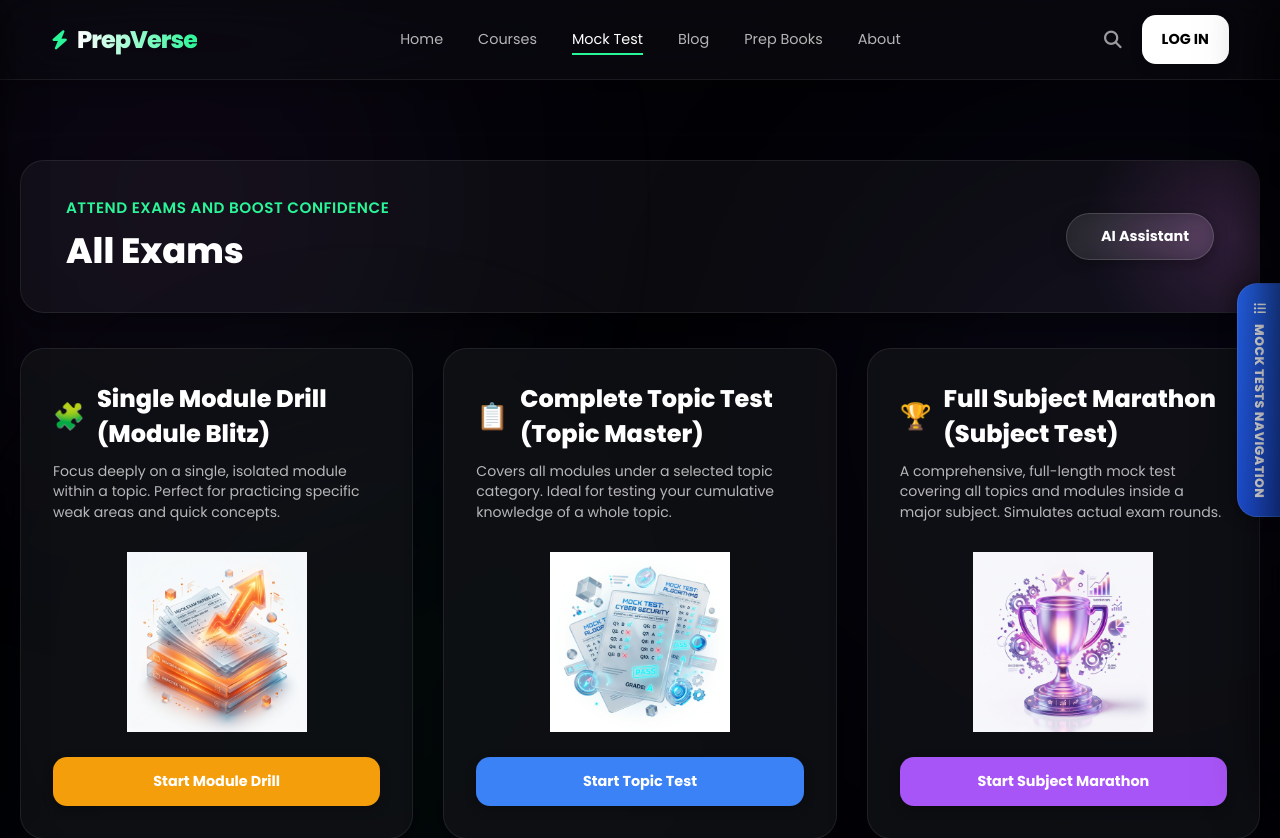
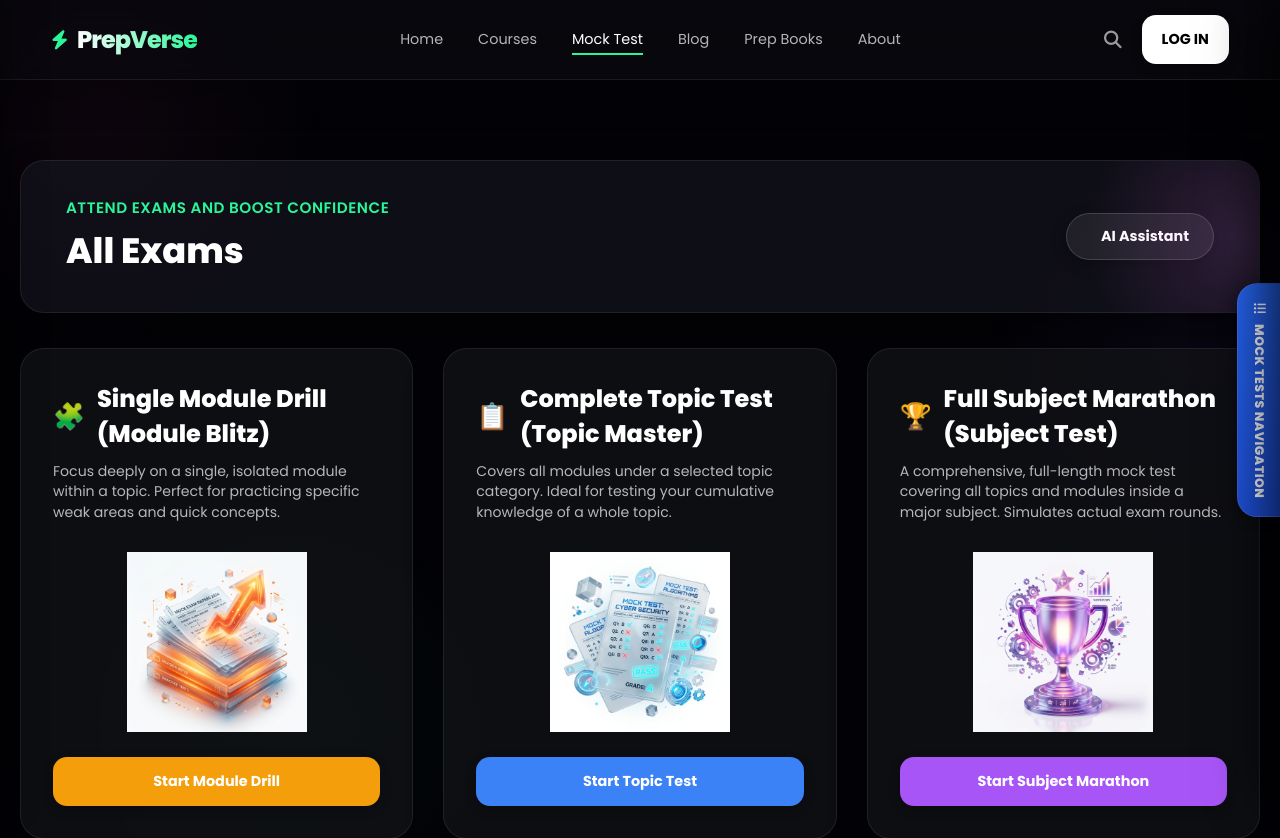
Before and after one commit to asheeshkumarshuklaec1037/PrepVerse, a Django app: page /mock-test/ in a window 1280 px wide. Shown: the top 838 px of the page. Run offline with Django 5.2, Linux system fonts and the light colour scheme.

Commit message:
Make mock test page lightweight for smooth loading

```diff
--- a/static/css/pages/mock_tests.css
+++ b/static/css/pages/mock_tests.css
@@ -13,33 +13,27 @@ body {
 
 .glow-patch {
     position: fixed;
-    width: 600px;
-    height: 600px;
+    width: 450px;
+    height: 450px;
     border-radius: 50%;
     z-index: -1;
-    filter: blur(140px);
+    opacity: 0.4;
     pointer-events: none;
-    transform: translateZ(0);
-    -webkit-backface-visibility: hidden;
-    backface-visibility: hidden;
 }
 .glow-patch-left {
     top: -100px;
     left: -120px;
-    background: radial-gradient(circle, rgba(236, 72, 153, 0.15) 0%, rgba(139, 92, 246, 0.12) 40%, transparent 70%);
-    opacity: 0.8;
+    background: radial-gradient(circle, rgba(236, 72, 153, 0.12) 0%, transparent 70%);
 }
 .glow-patch-right {
     top: 15%;
     right: -150px;
-    background: radial-gradient(circle, rgba(139, 92, 246, 0.18) 0%, rgba(30, 27, 75, 0.2) 50%, transparent 70%);
-    opacity: 0.85;
+    background: radial-gradient(circle, rgba(139, 92, 246, 0.12) 0%, transparent 70%);
 }
 .glow-patch-bottom-left {
     bottom: -150px;
     left: 5%;
-    background: radial-gradient(circle, rgba(42, 245, 152, 0.12) 0%, transparent 70%);
-    opacity: 0.75;
+    background: radial-gradient(circle, rgba(42, 245, 152, 0.1) 0%, transparent 70%);
 }
 
 /* Layout Container */
@@ -52,9 +46,7 @@ body {
 
 /* Top Banner Card */
 .top-banner {
-    background: rgba(255, 255, 255, 0.04);
-    backdrop-filter: blur(16px);
-    -webkit-backdrop-filter: blur(16px);
+    background: rgba(20, 20, 30, 0.7);
     border-radius: 24px;
     padding: 35px 45px;
     margin-bottom: 35px;
@@ -65,9 +57,6 @@ body {
     border: 1px solid rgba(255, 255, 255, 0.08);
     position: relative;
     overflow: hidden;
-    transform: translateZ(0);
-    -webkit-backface-visibility: hidden;
-    backface-visibility: hidden;
 }
 .top-banner::before {
     content: '';
@@ -106,7 +95,6 @@ body {
     align-items: center;
     gap: 10px;
     box-shadow: 0 4px 15px rgba(0, 0, 0, 0.3);
-    backdrop-filter: blur(10px);
     transition: all 0.3s ease;
 }
 .ai-assistant-btn:hover {
@@ -137,9 +125,7 @@ body {
 
 /* Main Dashboard Cards */
 .dashboard-card {
-    background: rgba(255, 255, 255, 0.04);
-    backdrop-filter: blur(16px);
-    -webkit-backdrop-filter: blur(16px);
+    background: rgba(20, 20, 30, 0.7);
     border: 1px solid rgba(255, 255, 255, 0.08);
     border-radius: 28px;
     padding: 35px 30px;
@@ -151,24 +137,21 @@ body {
     overflow: hidden;
     transition: transform 0.35s cubic-bezier(0.16, 1, 0.3, 1), box-shadow 0.35s cubic-bezier(0.16, 1, 0.3, 1), border-color 0.35s cubic-bezier(0.16, 1, 0.3, 1);
     min-height: 480px;
-    transform: translateZ(0);
-    -webkit-backface-visibility: hidden;
-    backface-visibility: hidden;
 }
 .dashboard-card:hover {
-    transform: translateY(-8px);
+    transform: translateY(-6px);
     border-color: rgba(42, 245, 152, 0.4);
-    box-shadow: 0 25px 50px rgba(0, 0, 0, 0.5), 0 0 20px rgba(42, 245, 152, 0.15);
+    box-shadow: 0 20px 40px rgba(0, 0, 0, 0.5), 0 0 15px rgba(42, 245, 152, 0.15);
 }
 
 .card-module-blitz {
-    background: linear-gradient(135deg, rgba(245, 158, 11, 0.08) 0%, rgba(255, 255, 255, 0.03) 100%);
+    background: linear-gradient(135deg, rgba(245, 158, 11, 0.08) 0%, rgba(20, 20, 30, 0.7) 100%);
 }
 .card-topic-master {
-    background: linear-gradient(135deg, rgba(59, 130, 246, 0.08) 0%, rgba(255, 255, 255, 0.03) 100%);
+    background: linear-gradient(135deg, rgba(59, 130, 246, 0.08) 0%, rgba(20, 20, 30, 0.7) 100%);
 }
 .card-subject-marathon {
-    background: linear-gradient(135deg, rgba(168, 85, 247, 0.08) 0%, rgba(255, 255, 255, 0.03) 100%);
+    background: linear-gradient(135deg, rgba(168, 85, 247, 0.08) 0%, rgba(20, 20, 30, 0.7) 100%);
 }
 
 /* Bottom Grid Workspace */
@@ -189,7 +172,7 @@ body {
 }
 
 .card-exam-history {
-    background: linear-gradient(135deg, rgba(37, 99, 235, 0.08) 0%, rgba(255, 255, 255, 0.03) 100%);
+    background: linear-gradient(135deg, rgba(37, 99, 235, 0.08) 0%, rgba(20, 20, 30, 0.7) 100%);
     min-height: auto;
     height: 100%;
     padding: 40px;
--- a/tests/templates/tests/mock_tests.html
+++ b/tests/templates/tests/mock_tests.html
@@ -5,6 +5,24 @@
 
 {% block extra_css %}
 <link rel="stylesheet" href="{% static 'css/pages/mock_tests.css' %}">
+<style>
+/* Scroll Reveal Animation Styles */
+    .reveal-on-scroll {
+        opacity: 0;
+        transform: translateY(30px);
+        transition: opacity 0.6s cubic-bezier(0.16, 1, 0.3, 1), transform 0.6s cubic-bezier(0.16, 1, 0.3, 1);
+    }
+    .reveal-on-scroll.is-visible {
+        opacity: 1;
+        transform: translateY(0);
+    }
+
+    /* Staggered delay helpers */
+    .reveal-delay-1 { transition-delay: 0.08s; }
+    .reveal-delay-2 { transition-delay: 0.15s; }
+    .reveal-delay-3 { transition-delay: 0.22s; }
+    .reveal-delay-4 { transition-delay: 0.3s; }
+</style>
 {% endblock %}
 
 {% block content %}
@@ -16,7 +34,7 @@
 <div class="dashboard-container">
 
     <!-- Top banner -->
-    <div class="top-banner">
+    <div class="top-banner reveal-on-scroll">
         <div class="banner-text">
             <p>Attend exams and boost confidence</p>
             <h1>All Exams</h1>
@@ -25,9 +43,9 @@
     </div>
 
     <!-- Top Row: Three Test Cards (100% width grid) -->
-    <div class="cards-row">
+    <div class="cards-row reveal-on-scroll">
         <!-- Card 1: Module Blitz (Drill Exam) -->
-        <div class="dashboard-card card-module-blitz">
+        <div class="dashboard-card card-module-blitz reveal-on-scroll reveal-delay-1">
             <div class="card-header-info">
                 <div class="card-title-group">
                     <span class="card-icon">🧩</span>
@@ -40,7 +58,7 @@
         </div>
 
         <!-- Card 2: Topic Master (Full Test) -->
-        <div class="dashboard-card card-topic-master">
+        <div class="dashboard-card card-topic-master reveal-on-scroll reveal-delay-2">
             <div class="card-header-info">
                 <div class="card-title-group">
                     <span class="card-icon">📋</span>
@@ -53,7 +71,7 @@
         </div>
 
         <!-- Card 3: Subject Marathon -->
-        <div class="dashboard-card card-subject-marathon">
+        <div class="dashboard-card card-subject-marathon reveal-on-scroll reveal-delay-3">
             <div class="card-header-info">
                 <div class="card-title-group">
                     <span class="card-icon">🏆</span>
@@ -126,9 +144,9 @@
     </div>
 
     <!-- Bottom Section: Grid of History, Calendar, and Stress analytics side-by-side -->
-    <div class="bottom-grid">
+    <div class="bottom-grid reveal-on-scroll">
         <!-- Column 1: Exam History -->
-        <div class="dashboard-card card-exam-history">
+        <div class="dashboard-card card-exam-history reveal-on-scroll reveal-delay-1">
             <div style="flex: 1; display: flex; flex-direction: column; justify-content: space-between; height: 100%;">
                 <div class="card-header-info">
                     <div class="card-title-group" style="margin-bottom: 5px;">
@@ -145,7 +163,7 @@
         </div>
 
         <!-- Column 2: Calendar -->
-        <div class="sidebar-panel">
+        <div class="sidebar-panel reveal-on-scroll reveal-delay-2">
             <div class="calendar-title">January</div>
 
             <div class="calendar-grid">
@@ -233,7 +251,7 @@
         </div>
 
         <!-- Column 3: Stress Endurance -->
-        <div class="sidebar-panel">
+        <div class="sidebar-panel reveal-on-scroll reveal-delay-3">
             <span class="stress-badge">Needs Improvement</span>
             <div class="stress-title" title="Stress Endurance Test for Student">Stress Endurance Test for Student (SA...</div>
 
@@ -264,6 +282,7 @@
             </div>
         </div>
     </div>
+
 
 
 
@@ -1249,10 +1268,15 @@
         checkConfigState();
     }
 
+    let isTreeBuilt = false;
     window.openQuickNavSidebar = function() {
         const sidebar = document.getElementById("quickNavSidebar");
         if (sidebar && !sidebar.classList.contains("active")) {
             sidebar.classList.add("active");
+            if (!isTreeBuilt) {
+                buildNavigationTree();
+                isTreeBuilt = true;
+            }
         }
     }
 
@@ -1507,7 +1531,22 @@
 
     // Call build navigation on page load
     document.addEventListener("DOMContentLoaded", () => {
-        buildNavigationTree();
+        // Scroll Reveal Intersection Observer
+        const revealObserver = new IntersectionObserver((entries, observer) => {
+            entries.forEach(entry => {
+                if (entry.isIntersecting) {
+                    entry.target.classList.add('is-visible');
+                    observer.unobserve(entry.target);
+                }
+            });
+        }, {
+            threshold: 0.15,
+            rootMargin: '0px 0px -50px 0px'
+        });
+
+        document.querySelectorAll('.reveal-on-scroll').forEach(el => {
+            revealObserver.observe(el);
+        });
 
         // Close sidebar on clicking anywhere outside of sidebar and trigger button
         document.addEventListener("click", (event) => {
```
